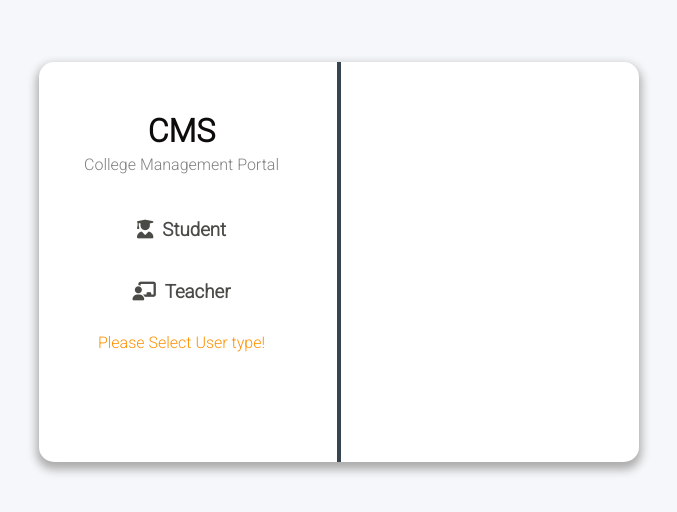
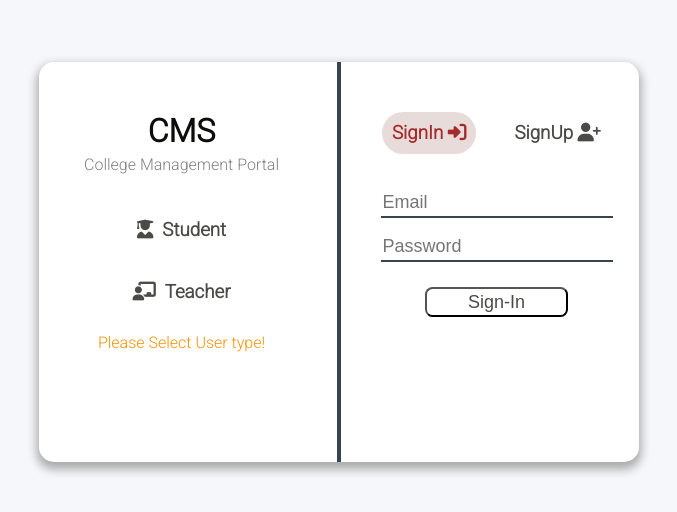
Before and after one commit to Devilzer/college-management-portal-frontend, a React (Create React App) app: page / in a window 1280 px wide. Shown: the part 138-650 px from the top of the page, without its empty margins (301-978 px from the left). Built offline with nearby package versions, Linux system fonts and the light colour scheme.

Commit message:
add signin/signup page

```diff
--- a/src/components/Access.js
+++ b/src/components/Access.js
@@ -2,23 +2,75 @@
 
 function Access() {
     const [user,setUser]=useState("");
+    const [access,setAccess]=useState("signin");
     var warning;
     var studentBtn;
     var teacherBtn;
+    var inputHeading;
+    var inputFeilds;
+
 
     const setStudent = ()=>{
         setUser("student");
     };
     const setTeacher = ()=>{
         setUser("teacher");
+    };
+    const setSignin = ()=>{
+      setAccess("signin");
+    };
+    const setSignup = ()=>{
+        setAccess("signup");
+      };
+    const handelSubmit =(e)=>{
+        e.preventDefault();
+
+    };
+
+
+    if(access==="signin"){
+        inputHeading = <div className="input-heading">
+        <h3 className="s-btn selected">
+            SignIn&nbsp;<i className="fas fa-sign-in-alt"></i>
+        </h3>
+        <h3 className="s-btn" onClick={setSignup}>
+            SignUp&nbsp;<i className="fas fa-user-plus"></i>
+        </h3>
+    </div>;
+        inputFeilds=<div className="input-feild">
+        <form onSubmit={handelSubmit}>
+            <input type="email" placeholder="Email" required/>
+            <input type="password" placeholder="Password" required/>
+            <button>Sign-In</button>
+        </form>
+        </div>;
+
+    }
+    else if(access==="signup"){
+        inputHeading = <div className="input-heading">
+        <h3 className="s-btn" onClick={setSignin}>
+            SignIn&nbsp;<i className="fas fa-sign-in-alt"></i>
+        </h3>
+        <h3 className="s-btn selected">
+            SignUp&nbsp;<i className="fas fa-user-plus"></i>
+        </h3>
+        </div>;
+        inputFeilds=<div className="input-feild">
+            <form onSubmit={handelSubmit}>
+                <input type="text" placeholder="Name" required/>
+                <input type="email" placeholder="Email" required/>
+                <input type="password" placeholder="Password" required/>
+                <button>Sign-Up</button>
+            </form>
+            </div>;
     }
 
     if(user===""){
         studentBtn=<h3 className="s-btn" onClick={setStudent}>
-        <i class="fas fa-user-graduate"></i>&nbsp; Student
+        <i className="fas fa-user-graduate"></i>&nbsp; Student
         </h3>;
         teacherBtn=<h3 className="s-btn" onClick={setTeacher}>
-        <i class="fas fa-chalkboard-teacher"></i>&nbsp;
+        <i className="fas fa-chalkboard-teacher"></i>&nbsp;
             Teacher
         </h3>;
         warning=<div className="warning">
@@ -27,10 +79,10 @@
     }
     else if(user==="student"){
         studentBtn=<h3 className="s-btn selected">
-        <i class="fas fa-user-graduate"></i>&nbsp; Student
+        <i className="fas fa-user-graduate"></i>&nbsp; Student
         </h3>;
         teacherBtn=<h3 className="s-btn" onClick={setTeacher}>
-        <i class="fas fa-chalkboard-teacher"></i>&nbsp;
+        <i className="fas fa-chalkboard-teacher"></i>&nbsp;
             Teacher
         </h3>;
         warning=<div>
@@ -38,15 +90,17 @@
     }
     else if(user==="teacher"){
         studentBtn=<h3 className="s-btn" onClick={setStudent}>
-        <i class="fas fa-user-graduate"></i>&nbsp; Student
+        <i className="fas fa-user-graduate"></i>&nbsp; Student
         </h3>;
         teacherBtn=<h3 className="s-btn selected">
-        <i class="fas fa-chalkboard-teacher"></i>&nbsp;
+        <i className="fas fa-chalkboard-teacher"></i>&nbsp;
             Teacher
         </h3>;
         warning=<div>
         </div>;
     }
+
+
     return (
         <div className="access-container">
             <div className="selector-container">
@@ -68,7 +122,8 @@
 
             </div>
             <div className="input-container">
-
+                {inputHeading}
+                {inputFeilds}
             </div>
         </div>
     );
--- a/src/style/App.scss
+++ b/src/style/App.scss
@@ -42,6 +42,7 @@
           text-align: center;
           align-content: center;
           .s-btn {
+            user-select: none;
             width: 45%;
             margin: auto;
             margin-top: 20px;
@@ -56,7 +57,6 @@
             background-color: #e8dcdb;
           }
           .s-btn:hover {
-            user-select: none;
             color: brown;
             cursor: pointer;
             background-color: #e8dcdb;
@@ -75,6 +75,63 @@
       .input-container {
         height: 100%;
         width: 47.5%;
+        color: #4a4b46;
+        .input-heading {
+          background-color: transparent;
+          margin-top: 50px;
+          display: flex;
+          flex-direction: row;
+          justify-content: space-evenly;
+          .s-btn {
+            margin: 0;
+            padding: 10px;
+            border-radius: 25px;
+            transition: ease-in-out 0.25s;
+          }
+          .s-btn:hover {
+            color: brown;
+            cursor: pointer;
+            background-color: #e8dcdb;
+          }
+          .selected {
+            color: brown;
+            background-color: #e8dcdb;
+          }
+        }
+        .input-feild {
+          margin-top: 35px;
+          form {
+            display: flex;
+            flex-direction: column;
+            input {
+              color: #4a4b46;
+              height: 25px;
+              font-size: 18px;
+              margin: auto;
+              outline: none;
+              width: 80%;
+              margin-bottom: 15px;
+              border: none;
+              border-bottom: 2px solid #36454f;
+            }
+            button {
+              color: #4a4b46;
+              background-color: transparent;
+              font-size: 18px;
+              margin: auto;
+              margin-top: 10px;
+              outline: none;
+              width: 50%;
+              height: 30px;
+              border-radius: 7.5px;
+            }
+            button:hover {
+              background-color: #e8dcdb;
+              cursor: pointer;
+              color: brown;
+            }
+          }
+        }
       }
     }
   }
```
Also changed, not shown: 1 other file (tests, documents, lock files or other folders).
